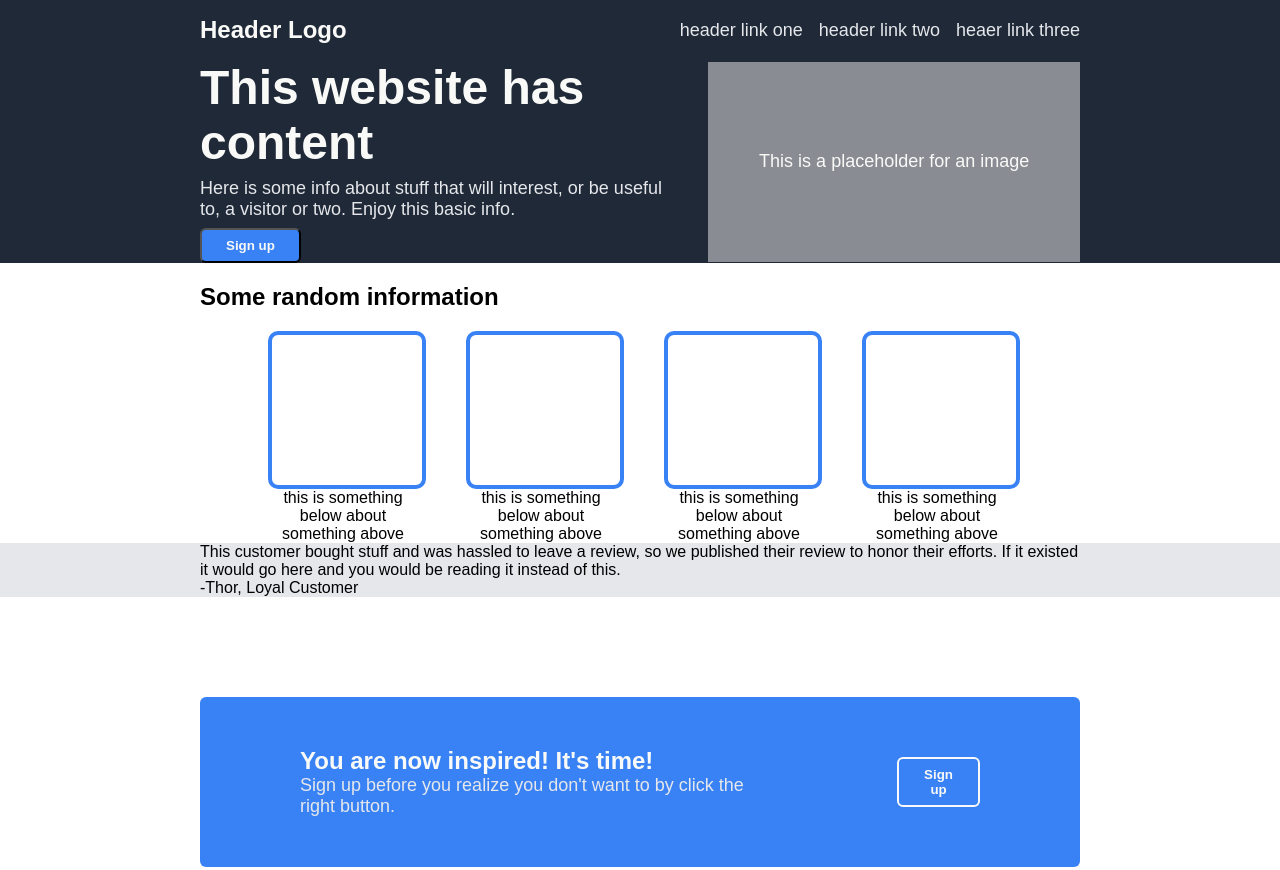
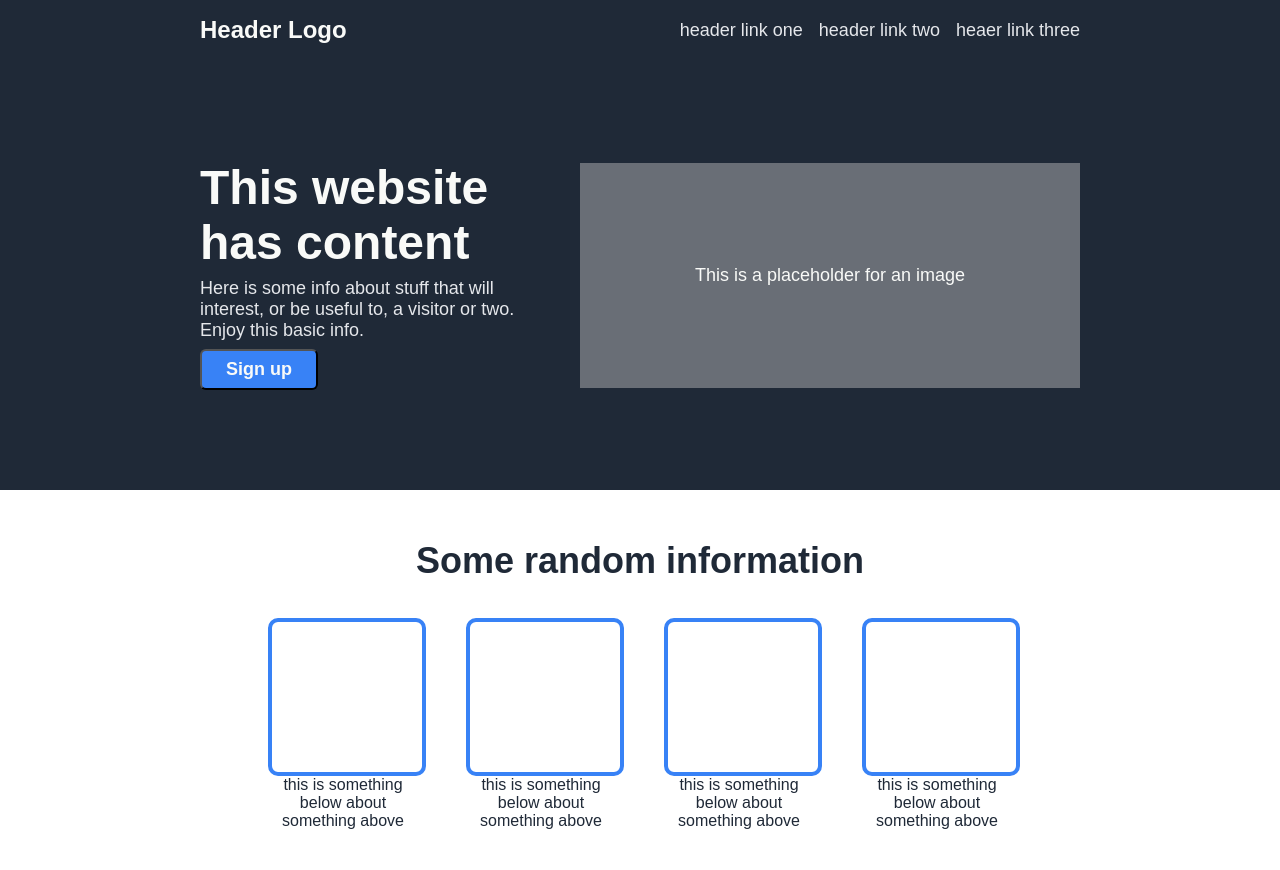
Before and after one commit to kizzlesulli/LDP, a plain HTML site: page index.html in a window 1280 px wide. Shown: the top 870 px of the page. Drawn offline with Linux system fonts and the light colour scheme.

Commit message:
Add positioning to hero and cards section Make padding specific to each section

```diff
--- a/style.css
+++ b/style.css
@@ -7,12 +7,14 @@ body {
     font-family: Arial, Helvetica, sans-serif;
 }
 
-p {
+p, h1, h2, h3, ul {
     margin: 0;
+    padding: 0;
 }
 
+
 header, #hero, #cards, #quote, #call, footer {
-    padding: 0 200px
+    /* padding: 0 200px */
 }
 
 #hero, header {
@@ -24,6 +26,7 @@ header {
     justify-content: space-between;
     align-items: center;
     height: 60px;
+    padding: 0 200px;
 }
 
 .logo {
@@ -40,8 +43,8 @@ header {
 #hero {
     display: flex;
     align-items: center;
-    gap: 24px;
-    flex: 0 0 auto;
+    gap: 36px;
+    padding: 100px 200px;
 }
 
 h1 {
@@ -60,24 +63,36 @@ h1 {
     display: flex;
     justify-content: center;
     align-items: center;
-    background-color: rgb(137, 140, 146);
+    background-color: rgba(137, 140, 146, 0.70) ;
     color: #F9FAF8;
     font-size: 18px;
     text-align: center;
-    width: 600px;
-    height: 200px;
+    height: 225px;
+    flex: 0 0 500px;
 }
 
 button {
     background-color: #3882F6;
-    padding: 8px 24px;
+    font-size: 18px;
     color: #F9FAF8;
     font-weight: bolder;
     border-radius: 6px;
+    padding: 8px 24px;
+}
+
+#cards {
+    text-align: center;
+    padding: 50px 200px 100px 200px;
+}
+
+h2 {
+    font-size: 36px;
+    font-weight: bolder;
+    color: #1F2937;
+    margin-bottom: 36px;
 }
 
 .cards {
-    text-align: center;
     display: flex;
     justify-content: center;
     gap: 48px;
@@ -86,6 +101,7 @@ button {
 .card {
     width: 150px;
     height: auto;
+    color: #1F2937;
 }
 
 .box {
@@ -123,7 +139,6 @@ button {
 h3 {
     color: #F9FAF8;
     font-size: 24px;
-    margin: 0;
 }
 
 .action {
@@ -143,8 +158,6 @@ footer {
 
 ul {
     list-style: none;
-    margin: 0;
-    padding: 0;
 }
 
 a {
```
